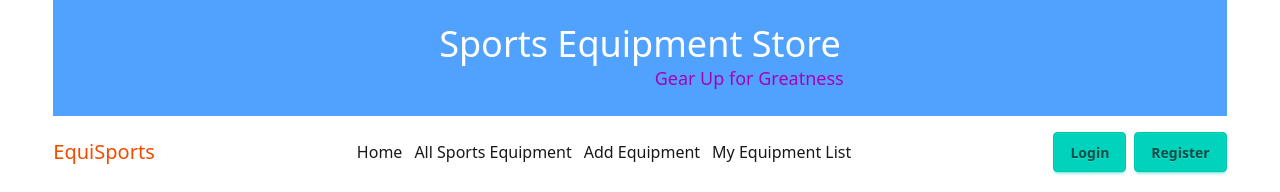
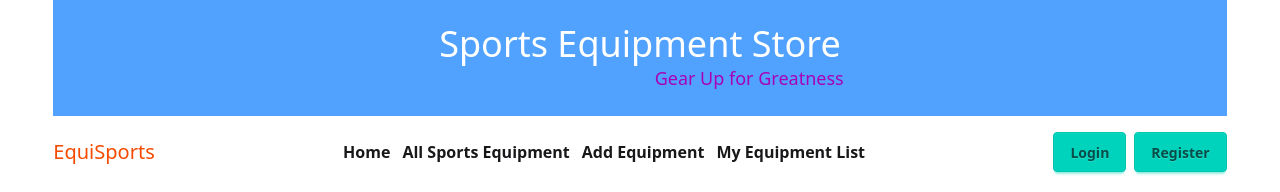
Before and after one commit to jaky-sheikh/sports-equip-store-client, a React (Vite) app: page / in a window 1280 px wide. Shown: the top 192 px of the page. Built offline with nearby package versions, Linux system fonts and the light colour scheme.

Commit message:
navbar and slider part of home correction

```diff
--- a/src/Layout/Home.jsx
+++ b/src/Layout/Home.jsx
@@ -4,6 +4,7 @@ const Home = () => {
     return (
         <div className="w-11/12 mx-auto">
             <h2 className="text-3xl text-center italic text-purple-600">Welcome to Equisports</h2>
+            {/* slide section */}
             <div className="carousel w-full">
                 <div id="slide1" className="carousel-item relative w-full">
                     <img
--- a/src/components/Navbar.jsx
+++ b/src/components/Navbar.jsx
@@ -5,7 +5,7 @@ const Navbar = () => {
     return (
         <div className="flex flex-col lg:flex-row justify-between items-center w-11/12 mx-auto py-4">
             <div><h3 className="text-xl text-orange-600">EquiSports</h3></div>
-            <div className="nav space-x-3">
+            <div className="nav space-x-3 font-semibold">
                 <Link to="/">Home</Link>
                 <Link to="/about">All Sports Equipment</Link>
                 <Link to="/service">Add Equipment</Link>
```
